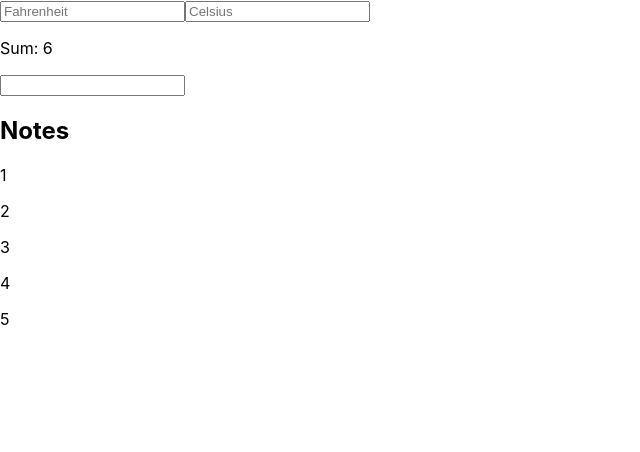
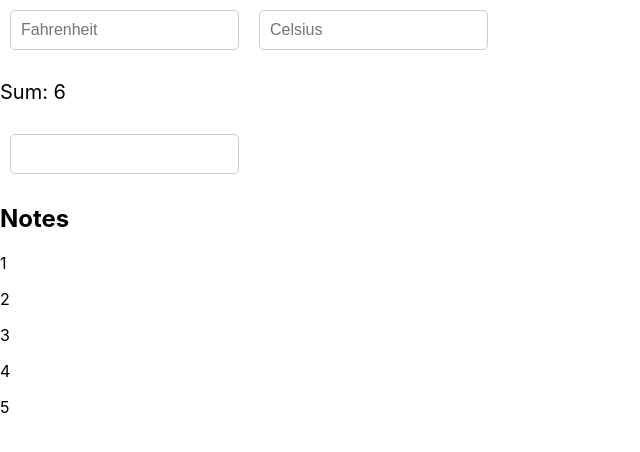
Before and after one commit to rayssssbush/react_labs, a React (Create React App) app in the folder my-app/: page / in a window 1280 px wide. Shown: the top 452 px of the page, without its empty margins (0-640 px from the left). Built offline with nearby package versions, Linux system fonts and the light colour scheme.

Commit message:
react_67

```diff
--- a/my-app/src/App.js
+++ b/my-app/src/App.js
@@ -13,6 +13,15 @@ function TemperatureConverter() {
 
 	const celsius = fahrenheit ? fahrenheitToCelsius(fahrenheit).toFixed(2) : ''
 
+	// Стиль для компонентов
+	const inputStyle = {
+		padding: '10px',
+		fontSize: '16px',
+		margin: '10px',
+		borderRadius: '5px',
+		border: '1px solid #ccc',
+	}
+
 	return (
 		<div>
 			<input
@@ -20,8 +29,15 @@ function TemperatureConverter() {
 				value={fahrenheit}
 				onChange={handleFahrenheitChange}
 				placeholder='Fahrenheit'
+				style={inputStyle} // Применение стиля к элементу
 			/>
-			<input type='text' value={celsius} readOnly placeholder='Celsius' />
+			<input
+				type='text'
+				value={celsius}
+				readOnly
+				placeholder='Celsius'
+				style={inputStyle} // Применение стиля к элементу
+			/>
 		</div>
 	)
 }
@@ -45,10 +61,29 @@ function Calculator() {
 
 	const sum = nums.reduce((acc, elem) => acc + Number(elem), 0)
 
+	// Стиль для компонентов
+	const inputStyle = {
+		padding: '10px',
+		fontSize: '16px',
+		margin: '10px',
+		borderRadius: '5px',
+		border: '1px solid #ccc',
+	}
+
+	const resultStyle = {
+		fontSize: '20px',
+		marginBottom: '20px',
+	}
+
 	return (
 		<div>
-			<p>Sum: {sum}</p>
-			<input value={value} onChange={handleChange} onBlur={handleBlur} />
+			<p style={resultStyle}>Sum: {sum}</p>
+			<input
+				value={value}
+				onChange={handleChange}
+				onBlur={handleBlur}
+				style={inputStyle} // Применение стиля к элементу
+			/>
 		</div>
 	)
 }
@@ -77,11 +112,26 @@ function App() {
 		setValue(event.target.value)
 	}
 
+	// Стиль для компонентов
+	const inputStyle = {
+		padding: '10px',
+		fontSize: '16px',
+		margin: '10px',
+		borderRadius: '5px',
+		border: '1px solid #ccc',
+	}
+
 	return (
 		<div>
 			<h2>Notes</h2>
 			{result}
-			{editNum !== null && <input value={value} onChange={changeItem} />}
+			{editNum !== null && (
+				<input
+					value={value}
+					onChange={changeItem}
+					style={inputStyle} // Применение стиля к элементу
+				/>
+			)}
 		</div>
 	)
 }
```
